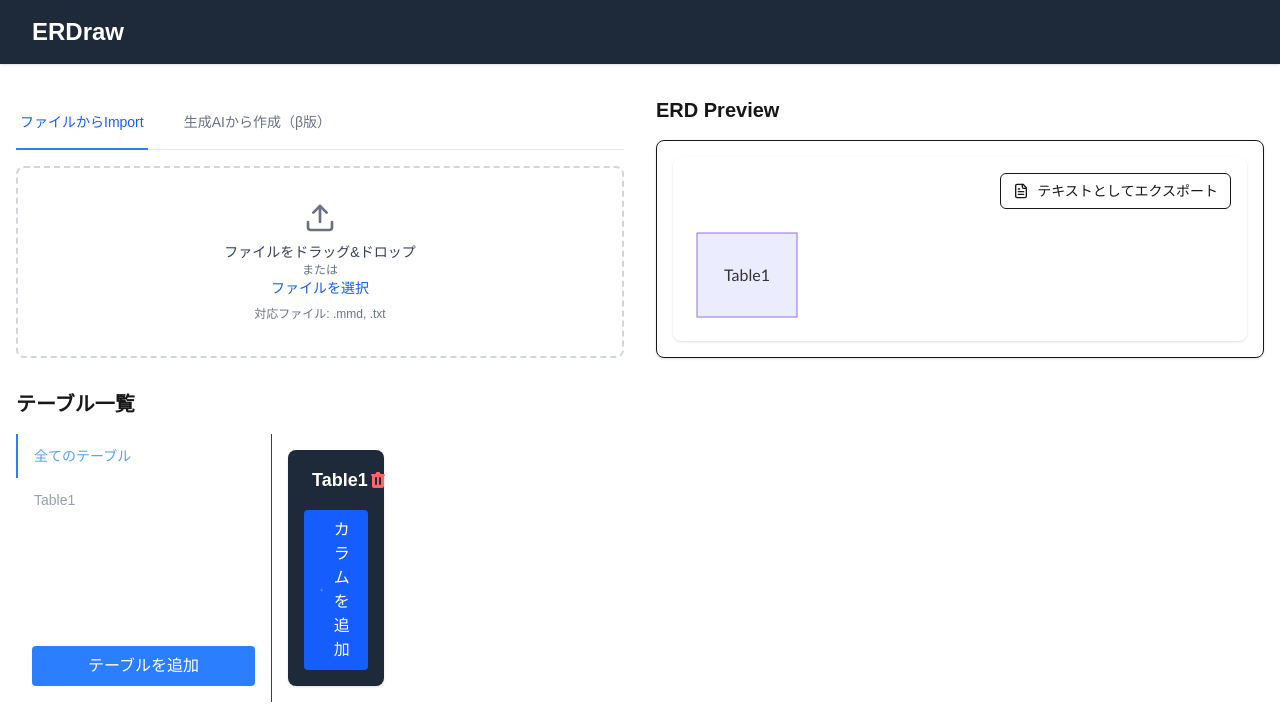
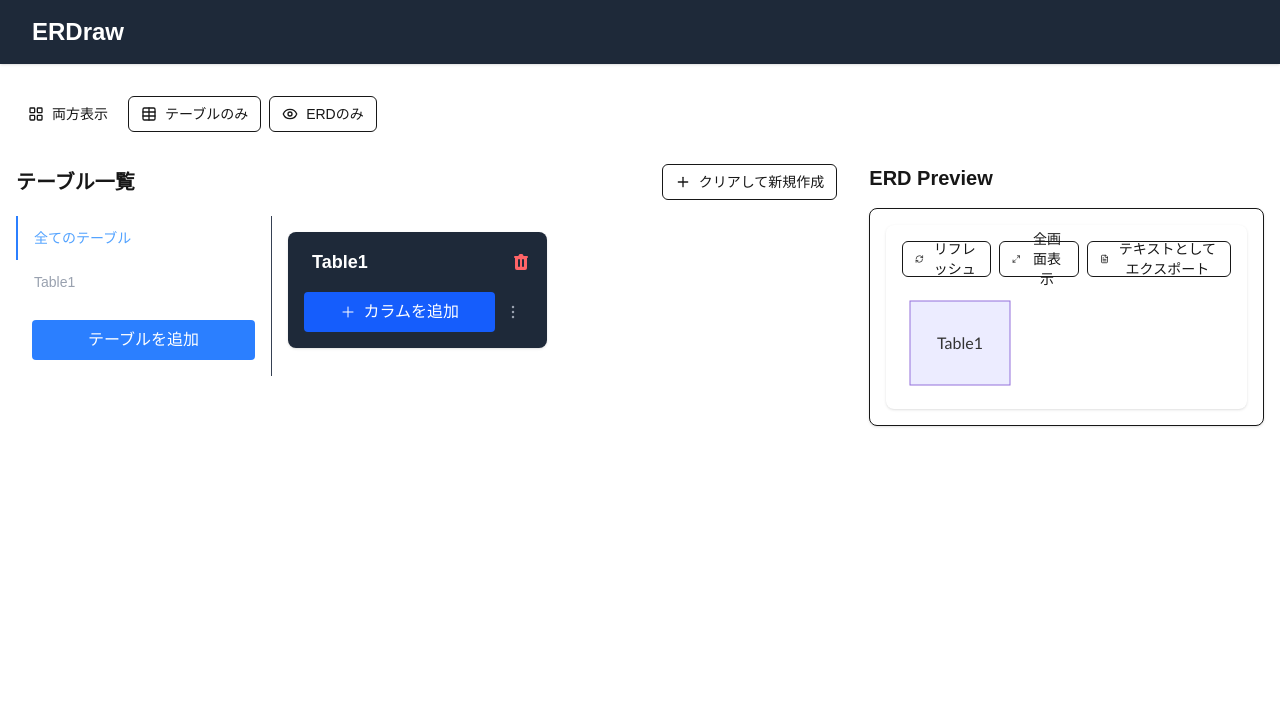
Before and after one commit to sivertigo/scope-forges, a Next.js app: page / in a window 1280 px wide. Both pictures are taken after a click on the button "テーブルを追加". Shown: the top 726 px of the page. Built offline with nearby package versions, Linux system fonts and the light colour scheme.

Commit message:
UI改善: ERDプレビューにリフレッシュと全画面表示機能を追加、GUIエディタに表示モード切替機能を実装、テーブルエディタにメニューアイコンを追加

```diff
--- a/src/components/ERDPreview.tsx
+++ b/src/components/ERDPreview.tsx
@@ -2,9 +2,9 @@
 
 import { TableData } from "@/data/definition";
 import mermaid from "mermaid";
-import { useEffect, useRef } from "react";
+import { useEffect, useRef, useState } from "react";
 import { Button } from "@/components/ui/button";
-import { FileText } from "lucide-react";
+import { FileText, RefreshCw, Maximize2, Minimize2 } from "lucide-react";
 import { convertERDToMermaid } from "@/lib/utils";
 
 interface ERDPreviewProps {
@@ -13,8 +13,11 @@ interface ERDPreviewProps {
 
 export default function ERDPreview({ tables }: ERDPreviewProps) {
   const mermaidRef = useRef<HTMLDivElement>(null);
+  const containerRef = useRef<HTMLDivElement>(null);
+  const [refreshKey, setRefreshKey] = useState(0);
+  const [isFullscreen, setIsFullscreen] = useState(false);
 
-  useEffect(() => {
+  const renderMermaid = () => {
     if (mermaidRef.current) {
       mermaid.initialize({
         startOnLoad: true,
@@ -29,7 +32,11 @@ export default function ERDPreview({ tables }: ERDPreviewProps) {
         }
       });
     }
-  }, [tables]);
+  };
+
+  useEffect(() => {
+    renderMermaid();
+  }, [tables, refreshKey]);
 
   const handleExportText = () => {
     const mermaidCode = convertERDToMermaid(tables);
@@ -44,9 +51,66 @@ export default function ERDPreview({ tables }: ERDPreviewProps) {
     URL.revokeObjectURL(url);
   };
 
+  const handleRefresh = () => {
+    setRefreshKey((prev) => prev + 1);
+  };
+
+  const toggleFullscreen = () => {
+    if (!containerRef.current) return;
+
+    if (!isFullscreen) {
+      containerRef.current.requestFullscreen();
+    } else {
+      document.exitFullscreen();
+    }
+  };
+
+  useEffect(() => {
+    const handleFullscreenChange = () => {
+      setIsFullscreen(!!document.fullscreenElement);
+    };
+
+    document.addEventListener("fullscreenchange", handleFullscreenChange);
+    return () => {
+      document.removeEventListener("fullscreenchange", handleFullscreenChange);
+    };
+  }, []);
+
   return (
-    <div className="bg-white p-4 rounded-lg shadow bg-gray-800">
+    <div
+      ref={containerRef}
+      className={`bg-white p-4 rounded-lg shadow bg-gray-800 ${
+        isFullscreen ? "fixed inset-0 z-50 p-8" : ""
+      }`}
+    >
       <div className="flex justify-end gap-2 mb-4">
+        <Button
+          onClick={handleRefresh}
+          variant="outline"
+          size="sm"
+          className="flex items-center gap-2"
+        >
+          <RefreshCw className="w-4 h-4" />
+          リフレッシュ
+        </Button>
+        <Button
+          onClick={toggleFullscreen}
+          variant="outline"
+          size="sm"
+          className="flex items-center gap-2"
+        >
+          {isFullscreen ? (
+            <>
+              <Minimize2 className="w-4 h-4" />
+              全画面を閉じる
+            </>
+          ) : (
+            <>
+              <Maximize2 className="w-4 h-4" />
+              全画面表示
+            </>
+          )}
+        </Button>
         <Button
           onClick={handleExportText}
           variant="outline"
--- a/src/components/GUIEditor.tsx
+++ b/src/components/GUIEditor.tsx
@@ -5,9 +5,15 @@ import { TableData } from "@/data/definition";
 import ERDPreview from "@/components/ERDPreview";
 import ERDCreateMenu from "@/components/ERDCreateMenu";
 import TableTabs from "@/components/TableTabs";
+import { Button } from "@/components/ui/button";
+import { LayoutGrid, Table, Eye, Plus } from "lucide-react";
+
+type ViewMode = "both" | "table" | "erd";
 
 export default function GUIEditor() {
   const [tables, setTables] = useState<TableData[]>([]);
+  const [viewMode, setViewMode] = useState<ViewMode>("both");
+  const [showCreateMenu, setShowCreateMenu] = useState(false);
 
   const addTable = () => {
     const newTable: TableData = {
@@ -27,27 +33,109 @@ export default function GUIEditor() {
   };
 
   return (
-    <div className="grid grid-cols-1 md:grid-cols-2 gap-8">
     <div className="space-y-8">
+      {tables.length === 0 ? (
         <ERDCreateMenu onTablesGenerated={setTables} />
+      ) : (
+        <div className="flex justify-between items-center">
+          <div className="flex gap-2">
+            <Button
+              variant={viewMode === "both" ? "default" : "outline"}
+              size="sm"
+              onClick={() => setViewMode("both")}
+              className="flex items-center gap-2"
+            >
+              <LayoutGrid className="h-4 w-4" />
+              両方表示
+            </Button>
+            <Button
+              variant={viewMode === "table" ? "default" : "outline"}
+              size="sm"
+              onClick={() => setViewMode("table")}
+              className="flex items-center gap-2"
+            >
+              <Table className="h-4 w-4" />
+              テーブルのみ
+            </Button>
+            <Button
+              variant={viewMode === "erd" ? "default" : "outline"}
+              size="sm"
+              onClick={() => setViewMode("erd")}
+              className="flex items-center gap-2"
+            >
+              <Eye className="h-4 w-4" />
+              ERDのみ
+            </Button>
+          </div>
+        </div>
+      )}
 
-        <div>
-          <h2 className="text-xl font-bold mb-4">テーブル一覧</h2>
+      <div
+        className={`grid gap-8 ${
+          viewMode === "both" ? "grid-cols-1 md:grid-cols-3" : "grid-cols-1"
+        }`}
+      >
+        <div className={viewMode === "both" ? "md:col-span-2" : ""}>
+          {(viewMode === "both" || viewMode === "table") && (
+            <>
+              <div className="flex justify-between items-center mb-4">
+                <h2 className="text-xl font-bold">テーブル一覧</h2>
+                <Button
+                  variant="outline"
+                  size="sm"
+                  onClick={() => setShowCreateMenu(true)}
+                  className="flex items-center gap-2"
+                >
+                  <Plus className="h-4 w-4" />
+                  クリアして新規作成
+                </Button>
+              </div>
               <TableTabs
                 tables={tables}
                 onUpdate={handleTableUpdate}
                 onDelete={handleTableDelete}
                 onAddTable={addTable}
               />
-        </div>
+            </>
+          )}
         </div>
 
-      <div className="sticky top-4">
+        <div
+          className={`sticky top-4 ${
+            viewMode === "both" ? "md:col-span-1" : ""
+          }`}
+        >
+          {(viewMode === "both" || viewMode === "erd") && (
+            <>
               <h2 className="text-xl font-bold mb-4">ERD Preview</h2>
               <div className="border rounded-lg p-4 bg-white shadow-sm">
                 <ERDPreview tables={tables} />
               </div>
+            </>
+          )}
         </div>
+      </div>
+
+      {showCreateMenu && (
+        <div className="fixed inset-0 bg-black/50 flex items-center justify-center">
+          <div className="bg-white p-6 rounded-lg shadow-lg max-w-2xl w-full">
+            <ERDCreateMenu
+              onTablesGenerated={(newTables) => {
+                setTables(newTables);
+                setShowCreateMenu(false);
+              }}
+            />
+            <div className="mt-4 flex justify-end">
+              <Button
+                variant="outline"
+                onClick={() => setShowCreateMenu(false)}
+              >
+                キャンセル
+              </Button>
+            </div>
+          </div>
+        </div>
+      )}
     </div>
   );
 }
--- a/src/components/TableEditor.tsx
+++ b/src/components/TableEditor.tsx
@@ -3,7 +3,7 @@
 import { useState } from "react";
 import Column from "@/components/ColumnEditor";
 import { TableData, ColumnData } from "@/data/definition";
-import { DeleteIcon, PlusIcon } from "./ui/icon";
+import { DeleteIcon, PlusIcon, MoreVerticalIcon } from "./ui/icon";
 
 const DEFAULT_VISIBLE_COLUMNS = 6;
 
@@ -23,7 +23,7 @@ export default function Table({
   const [isTitleEditing, setIsTitleEditing] = useState(false);
   const [tableName, setTableName] = useState(table.name);
   const [showAllColumns, setShowAllColumns] = useState(false);
-  const [isAddMenuOpen, setIsAddMenuOpen] = useState(false);
+  const [isMenuOpen, setIsMenuOpen] = useState(false);
 
   const moveColumn = (columnId: string, direction: "up" | "down") => {
     const currentIndex = table.columns.findIndex((c) => c.id === columnId);
@@ -118,7 +118,7 @@ export default function Table({
   };
 
   return (
-    <div className="bg-gray-800 rounded-lg shadow p-4 max-w-[500px]">
+    <div className="bg-gray-800 rounded-lg shadow p-4">
       <div className="flex items-center justify-between mb-4">
         <div className="flex items-center space-x-2">
           <button
@@ -222,38 +222,37 @@ export default function Table({
           最初の{DEFAULT_VISIBLE_COLUMNS}カラムのみ表示
         </button>
       )}
-      <div className="relative mt-4">
+      {/* 左右に配置 */}
+      <div className="relative mt-4 flex items-center justify-between">
         <button
-          onClick={() => setIsAddMenuOpen(!isAddMenuOpen)}
+          onClick={() => addColumn()}
           className="flex items-center justify-center w-full px-4 py-2 bg-blue-600 text-white rounded hover:bg-blue-700"
         >
           <PlusIcon className="w-4 h-4 mr-2" />
           カラムを追加
         </button>
-        {isAddMenuOpen && (
-          <div className="absolute left-0 right-0 mt-1 bg-gray-700 rounded shadow-lg z-10">
-            <button
-              onClick={() => {
-                addColumn();
-                setIsAddMenuOpen(false);
-              }}
-              className="w-full px-4 py-2 text-left text-white hover:bg-gray-600 rounded-t"
-            >
-              通常カラムを追加
-            </button>
-            <div className="border-t border-gray-600">
+
+        <div className="relative">
+          <button
+            onClick={() => setIsMenuOpen(!isMenuOpen)}
+            className="p-2 text-gray-400 hover:text-white hover:bg-gray-600 rounded"
+          >
+            <MoreVerticalIcon className="w-5 h-5" />
+          </button>
+          {isMenuOpen && (
+            <div className="absolute right-0 mt-2 w-48 bg-gray-700 rounded shadow-lg z-10">
               <button
                 onClick={() => {
                   addSystemColumns();
-                  setIsAddMenuOpen(false);
+                  setIsMenuOpen(false);
                 }}
-                className="w-full px-4 py-2 text-left text-gray-400 hover:bg-gray-600 hover:text-white rounded-b"
+                className="w-full px-4 py-2 text-left text-gray-400 hover:bg-gray-600 hover:text-white"
               >
-                システムカラムを追加
+                システムカラム追加
               </button>
             </div>
-          </div>
-        )}
+          )}
+        </div>
       </div>
     </div>
   );
--- a/src/components/TableTabs.tsx
+++ b/src/components/TableTabs.tsx
@@ -37,7 +37,7 @@ export default function TableTabs({
   return (
     <div className="w-full flex">
       <div className="w-64 flex-shrink-0 border-r border-gray-700">
-        <div className="flex flex-col h-full">
+        <div className="flex flex-col">
           <button
             onClick={() => setActiveTab("all")}
             className={cn(
@@ -76,7 +76,7 @@ export default function TableTabs({
 
       <div className="flex-1 p-4">
         {activeTab === "all" ? (
-          <div className="grid grid-cols-1 md:grid-cols-2 lg:grid-cols-3 gap-4">
+          <div className="grid grid-cols-1 md:grid-cols-2 lg:grid-cols-2 gap-4">
             {tables.map((table) => (
               <div key={table.id} className="w-full">
                 <TableEditor
--- a/src/components/ui/icon.tsx
+++ b/src/components/ui/icon.tsx
@@ -80,4 +80,23 @@ export function PlusIcon({ className }: { className?: string }) {
   );
 }
 
+export function MoreVerticalIcon({ className }: { className?: string }) {
+  return (
+    <svg
+      xmlns="http://www.w3.org/2000/svg"
+      fill="none"
+      viewBox="0 0 24 24"
+      strokeWidth={1.5}
+      stroke="currentColor"
+      className={className}
+    >
+      <path
+        strokeLinecap="round"
+        strokeLinejoin="round"
+        d="M12 6.75a.75.75 0 110-1.5.75.75 0 010 1.5zM12 12.75a.75.75 0 110-1.5.75.75 0 010 1.5zM12 18.75a.75.75 0 110-1.5.75.75 0 010 1.5z"
+      />
+    </svg>
+  );
+}
+
 export { DeleteIcon, EditIcon };
```
Also changed, not shown: src/components/ui/tabs.tsx (added). Lines whose indentation alone changed are shown as unchanged.
